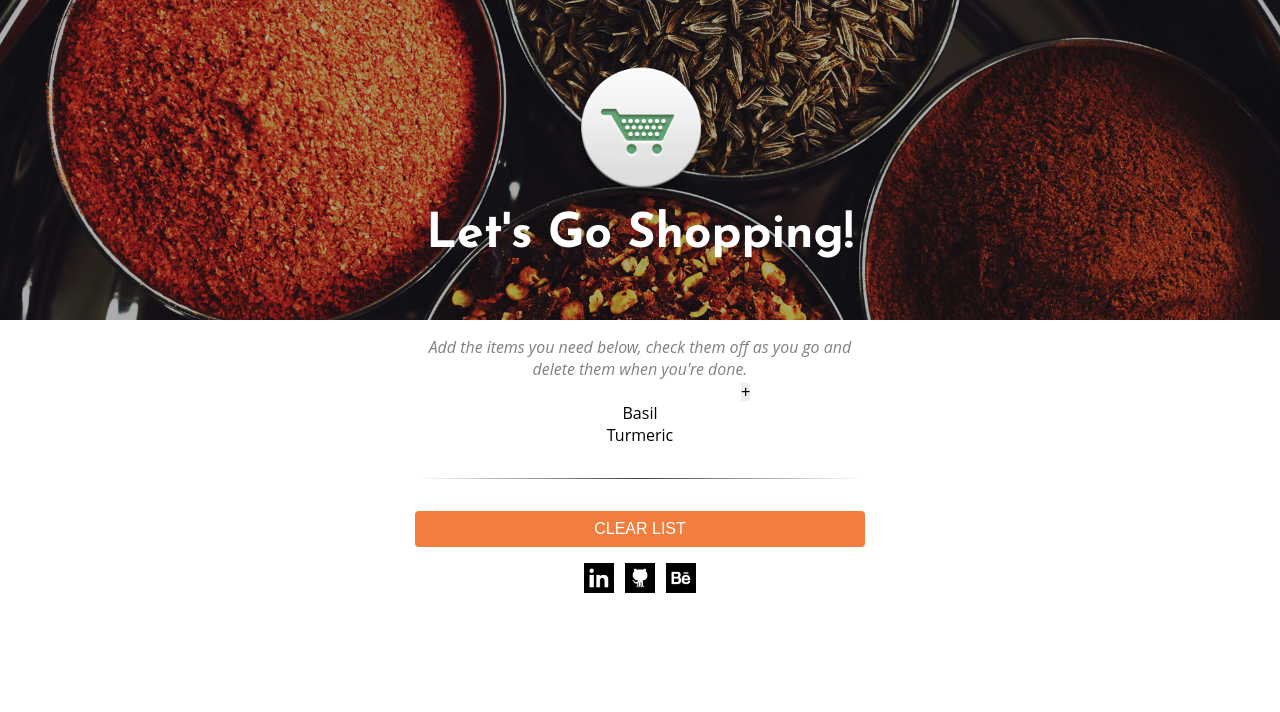
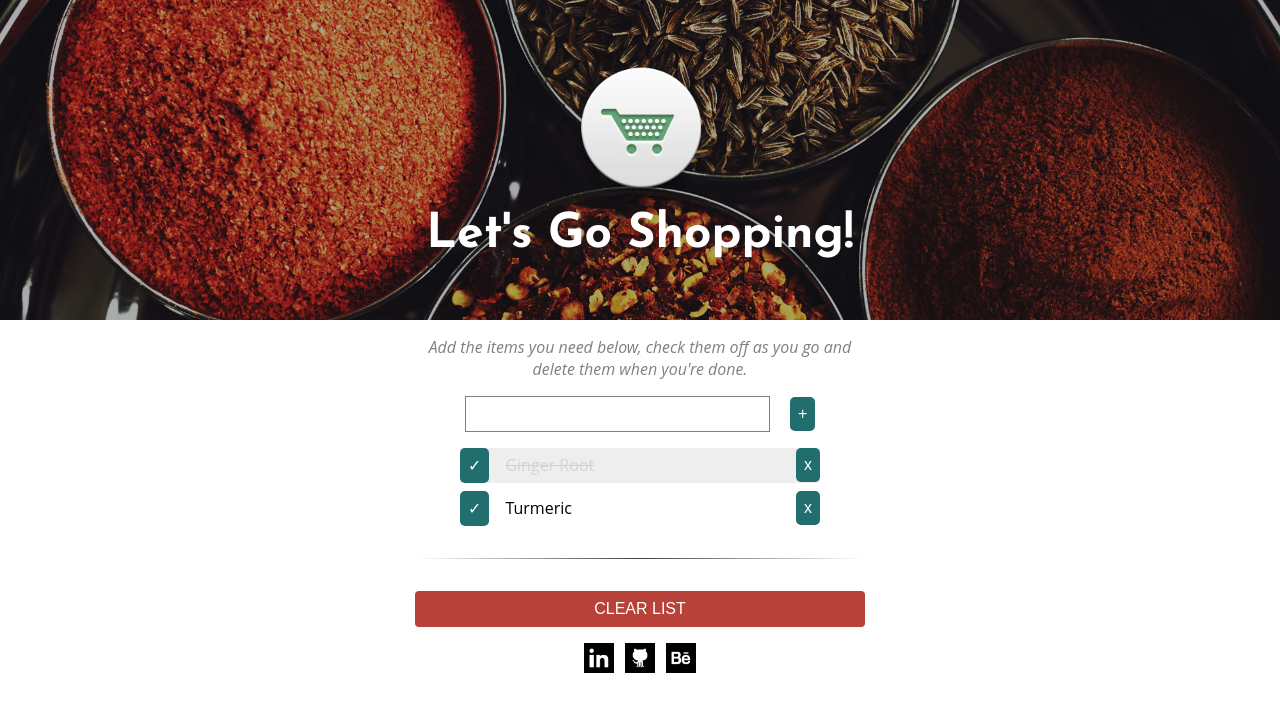
Before and after one commit to 14LMarie/shoppingcart, a plain HTML site: page index.html in a window 1280 px wide. Drawn offline with Linux system fonts and the light colour scheme.

Commit message:
Progress 3

```diff
--- a/css/style.css
+++ b/css/style.css
@@ -61,12 +61,48 @@ h1 {
 
 .input-box p {
     color: gray;
-    margin-top: 1rem;
+    margin: 1rem 0;
     font-style: italic;
+}
+
+#list-item {
+    border: 1px solid grey;
+    margin-bottom: 1rem;
+    margin-right: 1rem;
+    padding: 0.5rem 3rem;
+}
+
+#add-items,
+.shopping-list-wrapper li .checkbox,
+.shopping-list-wrapper li .delete {
+    padding: 0.5rem;
+    border-radius: 5px;
+    background-color: #226E6E;
+    color: white;
 }
 
 
 /* put in styling for shopping list items*/
+
+.shopping-list-wrapper {
+    list-style-type: none;
+    width: 80%;
+    margin-left: auto;
+    margin-right: auto;
+}
+
+.shopping-list-wrapper li {
+    text-align: left;
+    margin-bottom: 0.5rem;
+}
+
+.shopping-list-wrapper li .checkbox {
+    margin-right: 1rem;
+}
+
+.shopping-list-wrapper li .delete {
+    float: right;
+}
 
 
 /*Gradient transparent - color - transparent*/
@@ -80,14 +116,20 @@ hr.style {
 
 .clear-all button {
     width: 100%;
-    background-color: #F17E3E;
-    border-color: #ebbb18;
+    background-color: #B84239;
+    border-color: #B84239;
     text-shadow: none;
     border-style: none;
     border-radius: 4px;
     padding: 0.55rem 0.55rem;
     color: white;
     font-size: 1rem;
+}
+
+.item-checked {
+    text-decoration: line-through;
+    color: lightgray;
+    background-color: #eee;
 }
 
 
--- a/index.html
+++ b/index.html
@@ -18,11 +18,20 @@
         <input type="text" id="list-item">
         <button id="add-items">+</button>
     </section>
-    <section class="shopping-list-items"></section>
-    <ul>
-        <li>Basil</li>
-        <li>Turmeric</li>
-    </ul>
+    <section class="shopping-list-items">
+        <ul class="shopping-list-wrapper">
+
+            <li class="item-checked">
+                <button class="checkbox">✓</button>Ginger Root
+                <button class="delete">x</button>
+            </li>
+
+            <li>
+                <button class="checkbox">✓</button>Turmeric
+                <button class="delete">x</button>
+            </li>
+        </ul>
+    </section>
     <section class="clear-all">
         <hr class="style">
         <button>CLEAR LIST</button>
```
